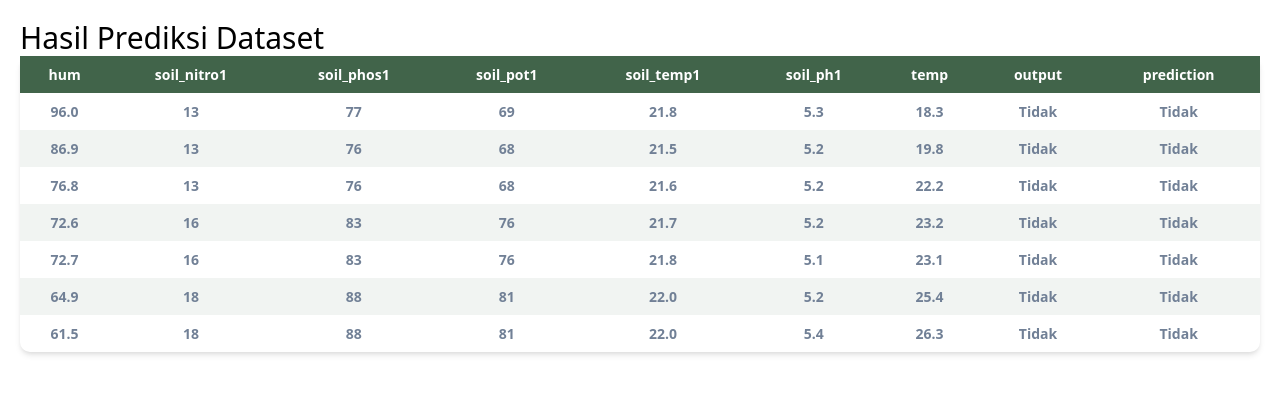
After one commit to MuhalimHidayat/db_selaawi, a Flask app: page /tabel-result in a window 1280 px wide. The commit adds this page. Shown: the top 394 px of the page. Run offline with Flask 3, Linux system fonts and the light colour scheme; style sheets or scripts are compiled from the project's sources; parts of the project's set-up code (start-up, migrations or seed data) failed here and were passed over; some libraries are stand-ins or nearby versions; some web fonts are replaced.

```diff
--- a/app/routes.py
+++ b/app/routes.py
@@ -5,3 +5,7 @@ from app import app
 @app.route('/')
 def index():
     return render_template('user/halaman_awal.html')
+
+@app.route('/tabel-result')
+def tabel_result():
+    return render_template('user/tabel_result.html')
--- a/app/static/css/auth.css
+++ b/app/static/css/auth.css
@@ -1,5 +1,6 @@
 #content-left{
-    background-image: url("{{ url_for('static', filename='img/authen/leftBg.jpg')}}");
+    /* tidak bisa menggunakan url_for */
+    background-image: url('../img/authen/leftBg.jpg');
     /* background-image: url("https://media.istockphoto.com/id/1493377024/photo/old-master-portrait-background-oil-painting-texture-photography-studio-background-retro.webp?b=1&s=170667a&w=0&k=20&c=6J5nYwRjT04xyBal33FNmt4hguXfEqjxYDXjzkxG2TY="); */
     background-size: cover;
     background-position: center;
--- a/app/static/css/pallete.css
+++ b/app/static/css/pallete.css
@@ -37,6 +37,10 @@
 .font-color-highlight {
   color: #18551E;
 }
+.font-color-E86A33{
+  color: #E86A33;
+
+}
 .font-color-link {
   color: #CD5C08;
 }
--- /dev/null
+++ b/app/static/css/pred/table_result.css
@@ -0,0 +1,41 @@
+.scroll-table{
+    /* overflow-x-auto */
+    width: 80%;
+    max-height: 300px;
+    overflow-x: auto;
+
+}
+.dataframe{
+    /* w-full text-sm text-left rtl:text-right text-gray-500 dark:text-gray-400 */
+    width: 100%;
+    font-size: 0.875rem;
+    text-align: center;
+    color: #718096;
+    box-shadow: 0 4px 6px -1px rgba(0, 0, 0, 0.1), 0 2px 4px -1px rgba(0, 0, 0, 0.06);
+    border-radius: 10px;
+
+}
+.dataframe>thead>tr>th{
+    /* p-2 text-xs font-bold uppercase bg-gray-100 text-gray-600 dark:bg-gray-700 dark:text-gray-400 */
+    padding: 0.5rem;
+    font-weight: 700;
+    /* text-transform: uppercase; */
+    background-color: #41644A;
+    /* border-radius: 90px 90px 0 0; */
+    color: #FFFFFF;
+
+}
+.dataframe>tbody{
+    text-align: center;
+}
+.dataframe>tbody>tr>td{
+    /* p-2 text-xs bg-gray-100 text-gray-600 dark:bg-gray-700 dark:text-gray-400 */
+    padding: 0.5rem;
+    /* background-color: #f8f9fa; */
+    color: #718096;
+    font-weight: 700;
+}
+.dataframe>tbody>tr:nth-child(even)>td{
+    /* bg-gray-100 dark:bg-gray-800 */
+    background-color: #41644a12;
+}
--- a/app/templates/authen/forgotpass.html
+++ b/app/templates/authen/forgotpass.html
@@ -8,7 +8,6 @@
 {% endblock css_url %}
 
 {% block content %}
-<!-- <p class="text-end "><a class="border-b-2 border-color px-2 py-1 m-4" href="">Home</a></p> -->
 <h1 class="my-8 text-3xl font-bold">{{title}}</h1>
 <!-- flash message -->
 {% with messages = get_flashed_messages() %}
--- a/app/templates/authen/resetpass.html
+++ b/app/templates/authen/resetpass.html
@@ -9,7 +9,7 @@
 {% endblock css_url %}
 
 {% block content %}
-<!-- <p class="text-end "><a class="border-b-2 border-color px-2 py-1 m-4" href="">Home</a></p> -->
+
 <h1 class="my-8 text-3xl font-bold">{{title}}</h1>
 <!-- flash message -->
 {% with messages = get_flashed_messages() %}
@@ -26,11 +26,11 @@
         <div class="flex flex-col gap-y-4 mb-4">
             <input
                 class="shadow appearance-none border rounded w-full py-4 px-3 text-gray-700 leading-tight focus:outline-none focus:shadow-outline"
-                name="password" id="password" type="text" placeholder="Password">
+                name="password" id="password" type="password" placeholder="Password">
 
             <input
                 class="shadow appearance-none border rounded w-full py-4 px-3 text-gray-700 leading-tight focus:outline-none focus:shadow-outline"
-                name="password_confirm" id="password_confirm" type="text" placeholder="Password Confirm">
+                name="password_confirm" id="password_confirm" type="password" placeholder="Password Confirm">
 
             <br><br>
             <!-- Submit Button -->
--- a/app/templates/authen/signin.html
+++ b/app/templates/authen/signin.html
@@ -8,7 +8,7 @@
 {% endblock css_url %}
 
 {% block content %}
-<p class="text-end "><a class="border-b-2 border-color px-2 py-1 m-4" href="{{ url_for('index') }}">Home</a></p>
+
 <h1 class="my-8 text-3xl font-bold">{{title}}</h1>
 <!-- flash message -->
 {% with messages = get_flashed_messages() %}
@@ -24,11 +24,11 @@
     <form action="" method="post">
         <div class="flex flex-col gap-y-4 mb-4">
             <input
-                class="shadow appearance-none border rounded w-full py-2 px-3 text-gray-700 leading-tight focus:outline-none focus:shadow-outline"
+                class="shadow appearance-none border rounded w-full py-4 px-3 text-gray-700 leading-tight focus:outline-none focus:shadow-outline"
                 name="username" id="username" type="text" placeholder="Username">
 
             <input
-                class="shadow appearance-none border rounded w-full py-2 px-3 text-gray-700 leading-tight focus:outline-none focus:shadow-outline"
+                class="shadow appearance-none border rounded w-full py-4 px-3 text-gray-700 leading-tight focus:outline-none focus:shadow-outline"
                 name="password" id="password" type="password" placeholder="Password">
 
             <p><a href="{{ url_for('auth.forgot_password') }}">Forgot Password? </a></p>
--- a/app/templates/base.html
+++ b/app/templates/base.html
@@ -24,9 +24,7 @@
 </head>
 
 <body>
-    {% block heading %}
 
-    {% endblock heading %}
     <!-- <div class="container"> -->
     <div class="flex">
         <!-- side navbar  -->
@@ -78,7 +76,9 @@
             </div>
 
             <div id="main-content">
+                <!-- add_manual_data | add_database -->
                 {% block content %}{% endblock content %}
+
             </div>
 
         </div>
--- /dev/null
+++ b/app/templates/user/tabel_result.html
@@ -0,0 +1,125 @@
+<!DOCTYPE html>
+<html lang="en">
+<head>
+    <meta charset="UTF-8">
+    <meta name="viewport" content="width=device-width, initial-scale=1.0">
+    <title>Document</title>
+     <!-- tailwind -->
+     <link rel="stylesheet" href="{{url_for('static', filename='dist/css/output.css')}}">
+
+     <link rel="stylesheet" href="https://rsms.me/inter/inter.css">
+
+     <!-- link font awesome -->
+     <script src="https://kit.fontawesome.com/f740e7af0d.js" crossorigin="anonymous"></script>
+
+     <!-- link css -->
+     <link rel="stylesheet" href="{{ url_for('static', filename='css/pallete.css') }}">
+
+     <!-- link css table -->
+     <link rel="stylesheet" href="{{ url_for('static', filename='css/pred/table_result.css') }}">
+</head>
+<body>
+  <div class="p-5">
+    <h1 class="text-3xl">Hasil Prediksi Dataset</h1>
+    <div id="scroll-table">
+      <table class="dataframe" id="prediction_results">
+        <thead class="heading">
+            <tr>
+                <th>hum</th>
+                <th>soil_nitro1</th>
+                <th>soil_phos1</th>
+                <th>soil_pot1</th>
+                <th>soil_temp1</th>
+                <th>soil_ph1</th>
+                <th>temp</th>
+                <th>output</th>
+                <th>prediction</th>
+            </tr>
+        </thead>
+        <tbody>
+            <tr>
+                <td>96.0</td>
+                <td>13</td>
+                <td>77</td>
+                <td>69</td>
+                <td>21.8</td>
+                <td>5.3</td>
+                <td>18.3</td>
+                <td>Tidak</td>
+                <td>Tidak</td>
+              </tr>
+              <tr>
+                <td>86.9</td>
+                <td>13</td>
+                <td>76</td>
+                <td>68</td>
+                <td>21.5</td>
+                <td>5.2</td>
+                <td>19.8</td>
+                <td>Tidak</td>
+                <td>Tidak</td>
+              </tr>
+              <tr>
+                <td>76.8</td>
+                <td>13</td>
+                <td>76</td>
+                <td>68</td>
+                <td>21.6</td>
+                <td>5.2</td>
+                <td>22.2</td>
+                <td>Tidak</td>
+                <td>Tidak</td>
+              </tr>
+              <tr>
+                <td>72.6</td>
+                <td>16</td>
+                <td>83</td>
+                <td>76</td>
+                <td>21.7</td>
+                <td>5.2</td>
+                <td>23.2</td>
+                <td>Tidak</td>
+                <td>Tidak</td>
+              </tr>
+              <tr>
+                <td>72.7</td>
+                <td>16</td>
+                <td>83</td>
+                <td>76</td>
+                <td>21.8</td>
+                <td>5.1</td>
+                <td>23.1</td>
+                <td>Tidak</td>
+                <td>Tidak</td>
+              </tr>
+              <tr>
+                <td>64.9</td>
+                <td>18</td>
+                <td>88</td>
+                <td>81</td>
+                <td>22.0</td>
+                <td>5.2</td>
+                <td>25.4</td>
+                <td>Tidak</td>
+                <td>Tidak</td>
+              </tr>
+              <tr>
+                <td>61.5</td>
+                <td>18</td>
+                <td>88</td>
+                <td>81</td>
+                <td>22.0</td>
+                <td>5.4</td>
+                <td>26.3</td>
+                <td>Tidak</td>
+                <td>Tidak</td>
+              </tr>
+        </tbody>
+    </table>
+    </div>
+
+  </div>
+
+
+</body>
+</html>
```
Also changed, not shown: app/templates/auth.html (+14 -6 lines), app/templates/authen/signup.html (+4 -4 lines), app/templates/pre_content/result/dataset.html (+8 -2 lines), app/templates/pre_content/result/manual_data.html (+6 -2 lines), 1 other file.
